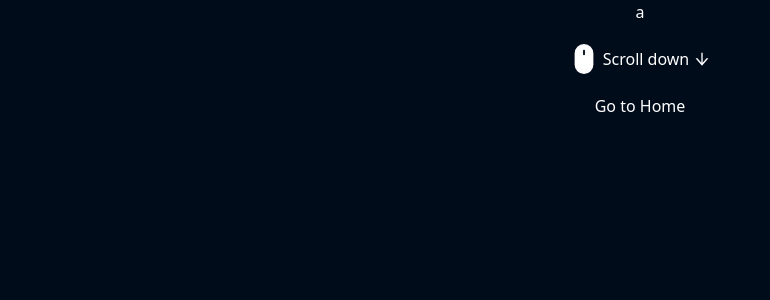
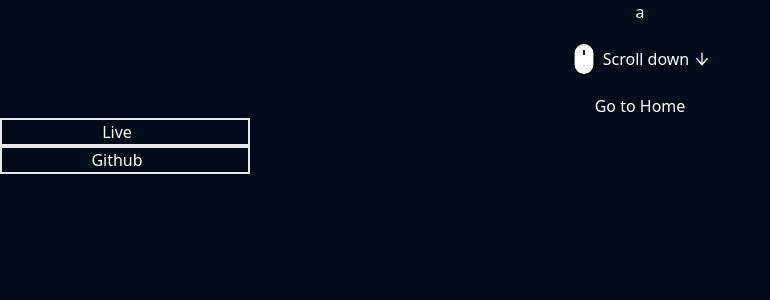
Before and after one commit to Anonymous-Chris/windowsportfolio, a React (Create React App) app: page /projects in a window 1280 px wide. Shown: the top 300 px of the page, without its empty margins (0-770 px from the left). Built offline with nearby package versions, Linux system fonts and the light colour scheme; what tw-elements would draw is missing.

Commit message:
feat: add buttons in the projects sections

```diff
--- /dev/null
+++ b/src/components/Pages/Projects/Buttons/GithubButton.js
@@ -0,0 +1,12 @@
+import React from "react"
+import { FiGithub } from "react-icons/fi"
+const GithubButton = () => {
+    return (
+        <div className="group flex max-w-[250px] items-center justify-center border-2">
+            <span className="mr-4">Github</span>
+            <FiGithub className="group-hover:block absolute ml-[12rem] hidden"></FiGithub>
+        </div>
+    )
+}
+
+export default GithubButton
--- /dev/null
+++ b/src/components/Pages/Projects/Buttons/LiveButton.js
@@ -0,0 +1,12 @@
+import React from "react"
+import { FiCast } from "react-icons/fi"
+const LiveButton = () => {
+    return (
+        <div className="group flex max-w-[250px] items-center justify-center border-2">
+            <span className="mr-4">Live</span>
+            <FiCast className=" absolute ml-[12rem] hidden group-hover:block"></FiCast>
+        </div>
+    )
+}
+
+export default LiveButton
--- a/src/components/Pages/Projects/EachProject.js
+++ b/src/components/Pages/Projects/EachProject.js
@@ -2,6 +2,8 @@ import React from "react"
 import { AiOutlineArrowDown, AiOutlineArrowUp } from "react-icons/ai"
 import { BsFillMouseFill } from "react-icons/bs"
 import GoHome from "../../../components/Pages/Common/GoHome"
+import GithubButton from "./Buttons/GithubButton"
+import LiveButton from "./Buttons/LiveButton"
 const EachProject = (props) => {
     return (
         <div className="projectElement projectSnapStop h-full w-full text-center">
@@ -14,6 +16,8 @@ const EachProject = (props) => {
                 {props.lastItem && <AiOutlineArrowUp className="ml-1 h-[18px] w-[18px]"></AiOutlineArrowUp>}
             </div>
             <GoHome></GoHome>
+            <LiveButton></LiveButton>
+            <GithubButton></GithubButton>
         </div>
     )
 }
```
